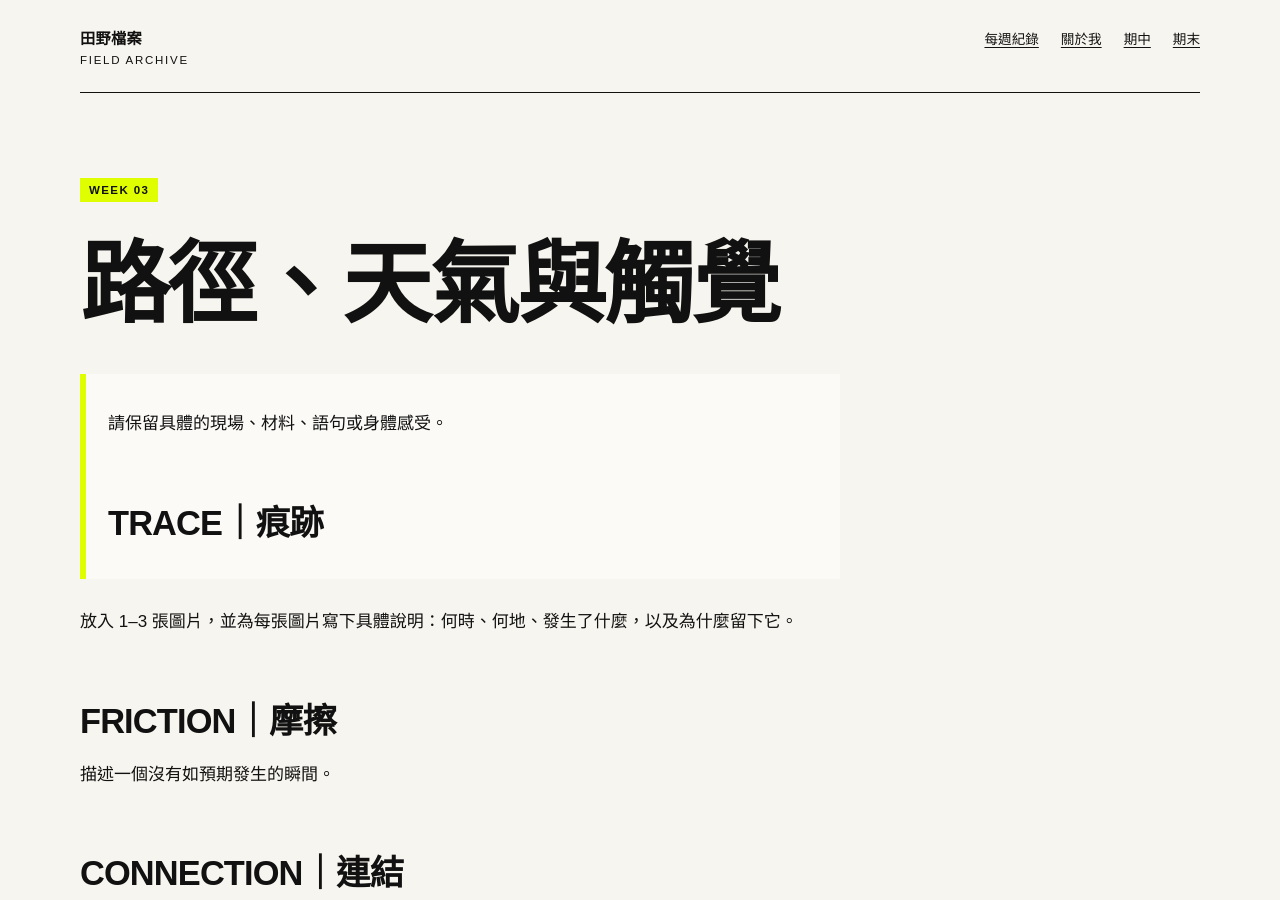
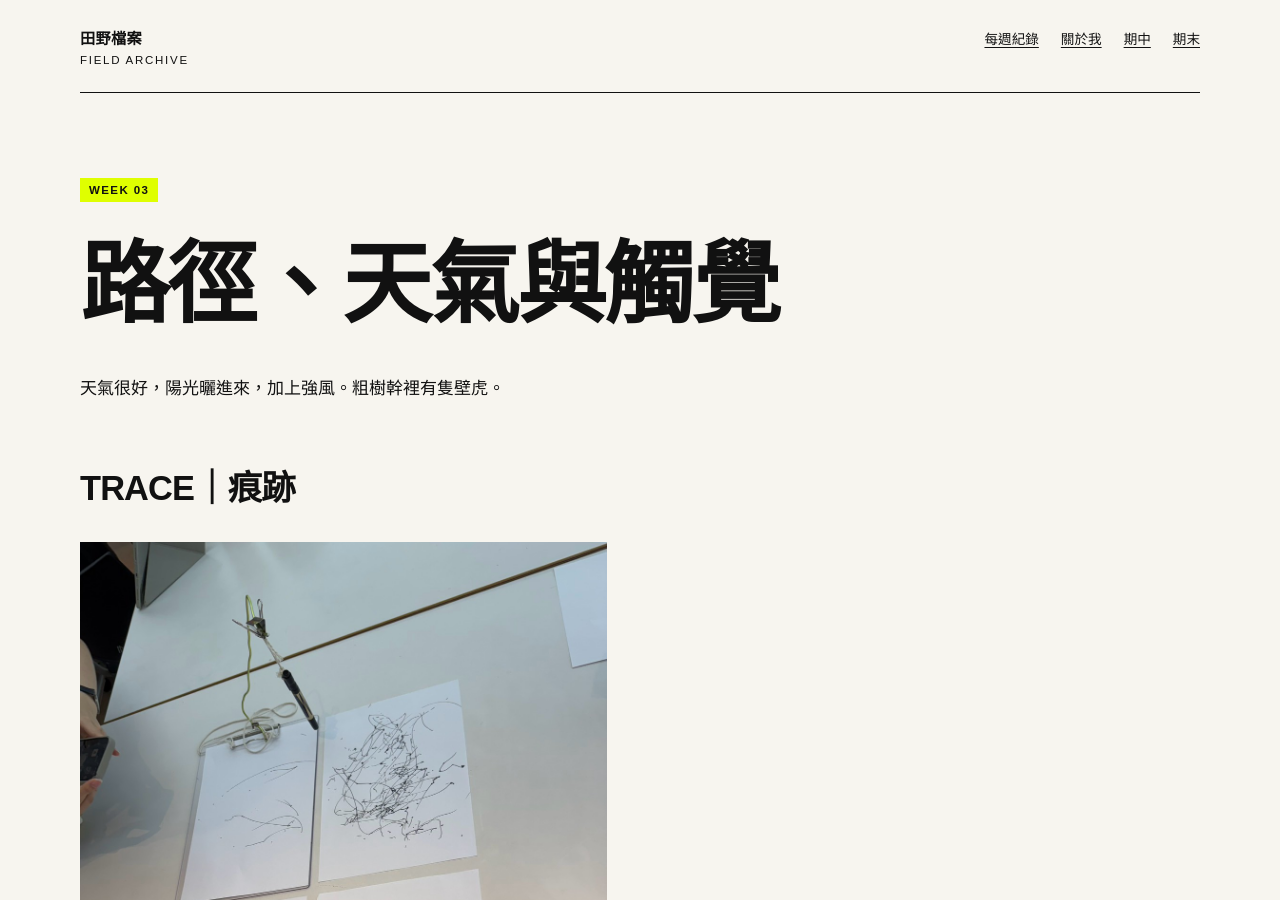
Before and after one commit to middlecm/fieldworkarchive, a Jekyll site: the page built from weeks/week-03.md, in a window 1280 px wide and 900 px high. Built offline with Jekyll 4.4.1, drawn with Linux system fonts in a browser that asks for light colours; some of the changed text lies outside the part shown.

Commit message:
Update week-03.md

```diff
--- a/weeks/week-03.md
+++ b/weeks/week-03.md
@@ -7,19 +7,25 @@ permalink: /weeks/week-03/
 
 # 路徑、天氣與觸覺
 
-> 請保留具體的現場、材料、語句或身體感受。
+天氣很好，陽光曬進來，加上強風。粗樹幹裡有隻壁虎。
+
+
 ## TRACE｜痕跡
 
-放入 1–3 張圖片，並為每張圖片寫下具體說明：何時、何地、發生了什麼，以及為什麼留下它。
+![共同繪製的教室導航地圖]({{ '/assets/images/LINE_ALBUM_2026922_260922_1.jpg' | relative_url }})
+![共同繪製的教室導航地圖]({{ '/assets/images/LINE_ALBUM_2026922_260922_2.jpg' | relative_url }})
+![共同繪製的教室導航地圖]({{ '/assets/images/LINE_ALBUM_2026922_260922_3.jpg' | relative_url }})
+
 
 ## FRICTION｜摩擦
 
-描述一個沒有如預期發生的瞬間。
+Juby 的形容都蠻好笑，所以讓他當走讀的Ｂ。他很常提及個人經驗，但感覺工作坊要的是增進自然的觀察，有提醒他儘量描述身體當下的感覺，不是記憶。
 
 ## CONNECTION｜連結
 
-選擇本週閱讀或課堂案例中的一個概念。它如何改變你對上述瞬間的理解？
+注意到空氣這件事，就像注意到土、陽光、風等已習慣的存在。不知道誰發現水的，但肯定不是魚。
+
 
 ## NEXT MOVE｜下一步
 
-如果把這個發現轉化成工具、介面、規則、身體技術或作品，你下一步會測試什麼？
+奇異筆掃過的圖案帶有聽覺與觸覺。自然隨時在形成，嘗試突破人類覆蓋的堅固地面。
```
